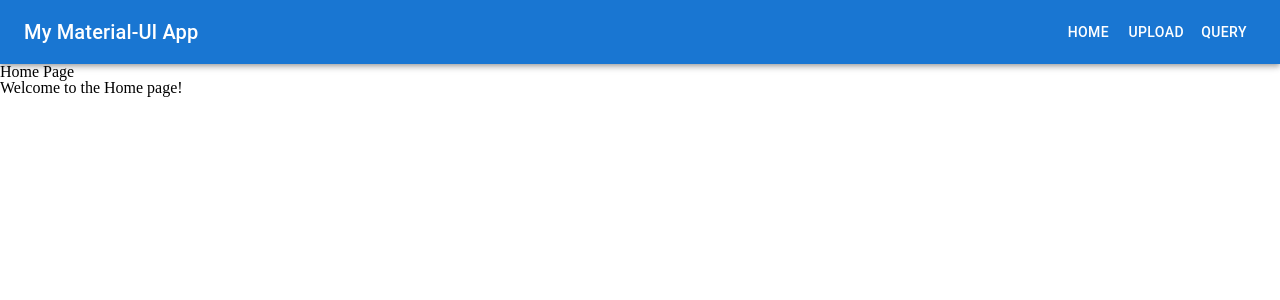
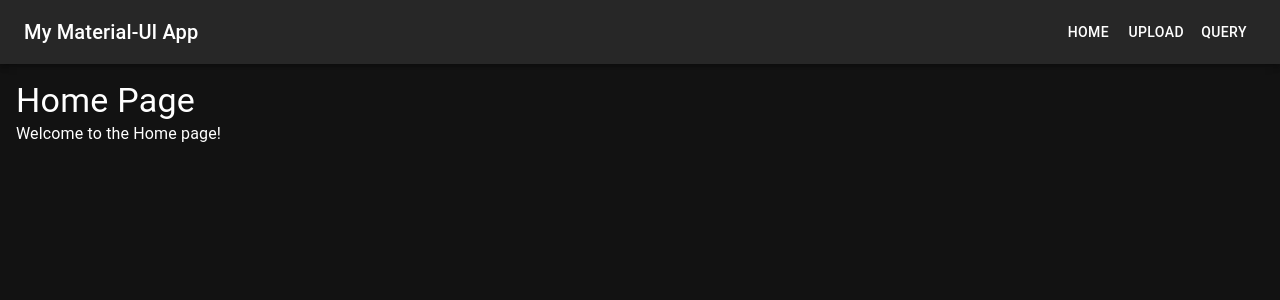
Before and after one commit to shanth1/summarization, a React (Vite) app in the folder client/: page / in a window 1280 px wide. Shown: the top 300 px of the page. Built offline with nearby package versions, Linux system fonts and the light colour scheme.

Commit message:
feat: dark theme

```diff
--- a/client/src/App.jsx
+++ b/client/src/App.jsx
@@ -1,12 +1,16 @@
-import "./App.css";
-import { BrowserRouter as Router, Route, Routes } from "react-router-dom";
+import { ThemeProvider } from "@mui/material/styles";
+import CssBaseline from "@mui/material/CssBaseline";
+import darkTheme from "./app/theme";
 import Navbar from "./widgets/Navbar";
 import Home from "./pages/Home";
 import Upload from "./pages/Upload";
 import Query from "./pages/Query";
+import { BrowserRouter as Router, Route, Routes } from "react-router-dom";
 
 const App = () => {
 	return (
+		<ThemeProvider theme={darkTheme}>
+			<CssBaseline />
 			<Router>
 				<Navbar />
 				<Routes>
@@ -15,6 +19,7 @@ const App = () => {
 					<Route path="/query" element={<Query />} />
 				</Routes>
 			</Router>
+		</ThemeProvider>
 	);
 };
 
--- /dev/null
+++ b/client/src/app/theme.js
@@ -0,0 +1,15 @@
+import { createTheme } from "@mui/material/styles";
+
+const darkTheme = createTheme({
+	palette: {
+		mode: "dark",
+		primary: {
+			main: "#90caf9",
+		},
+		secondary: {
+			main: "#f48fb1",
+		},
+	},
+});
+
+export default darkTheme;
--- a/client/src/pages/Home.jsx
+++ b/client/src/pages/Home.jsx
@@ -1,9 +1,11 @@
+import { Box, Typography } from "@mui/material";
+
 const Home = () => {
 	return (
-		<div>
-			<h1>Home Page</h1>
-			<p>Welcome to the Home page!</p>
-		</div>
+		<Box p={2}>
+			<Typography variant="h4">Home Page</Typography>
+			<Typography>Welcome to the Home page!</Typography>
+		</Box>
 	);
 };
 
--- a/client/src/pages/Query.jsx
+++ b/client/src/pages/Query.jsx
@@ -1,9 +1,11 @@
+import { Box, Typography } from "@mui/material";
+
 const Query = () => {
 	return (
-		<div>
-			<h1>Query Page</h1>
-			<p>Query your data here.</p>
-		</div>
+		<Box p={2}>
+			<Typography variant="h4">Query Page</Typography>
+			<Typography>Query your data here.</Typography>
+		</Box>
 	);
 };
 
--- a/client/src/pages/Upload.jsx
+++ b/client/src/pages/Upload.jsx
@@ -1,9 +1,11 @@
+import { Box, Typography } from "@mui/material";
+
 const Upload = () => {
 	return (
-		<div>
-			<h1>Upload Page</h1>
-			<p>Upload your files here.</p>
-		</div>
+		<Box p={2}>
+			<Typography variant="h4">Upload Page</Typography>
+			<Typography>Upload your files here.</Typography>
+		</Box>
 	);
 };
 
```
Lines whose indentation alone changed are shown as unchanged.
